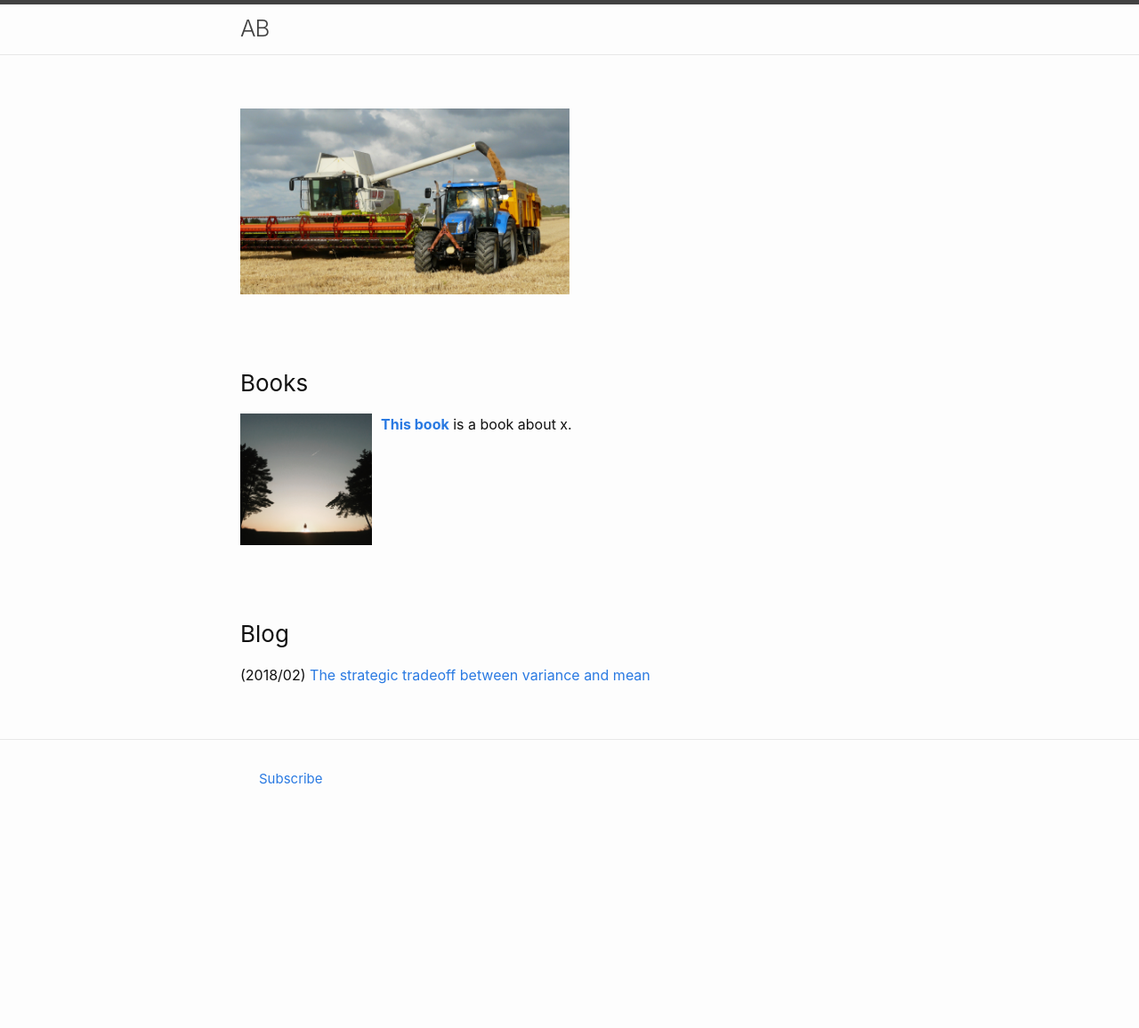
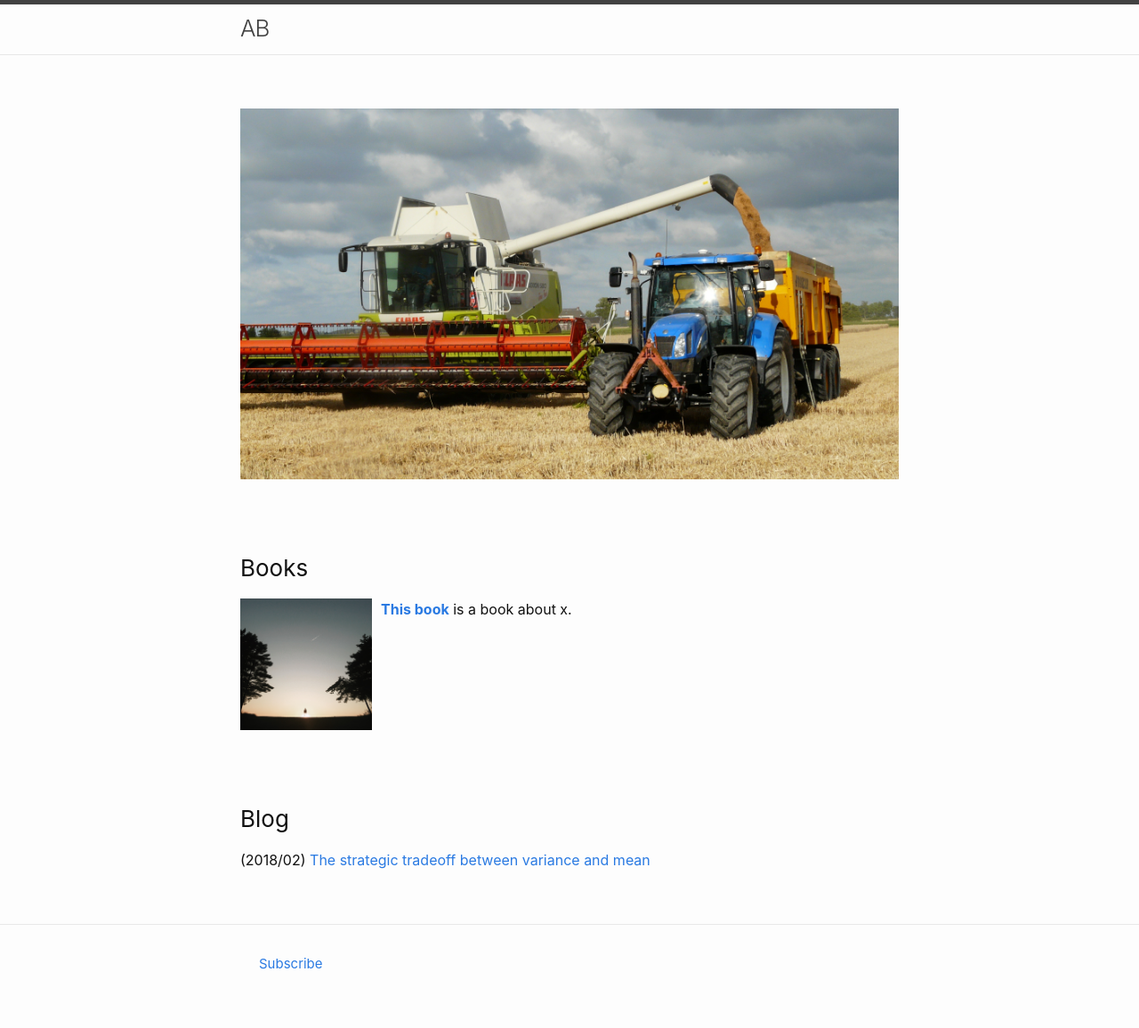
Before and after one commit to Nargagansett/nargagansett.github.io, a Jekyll site: the page built from index.md, in a window 1280 px wide. Shown: the whole page at 89% size. Built offline with Jekyll 4.4.1, drawn with Linux system fonts in a browser that asks for light colours; before the commit the page ends 947 px from its top, so only the background shows below that.

Commit message:
Update index.md

```diff
--- a/index.md
+++ b/index.md
@@ -2,7 +2,7 @@
 layout: page
 ---
 
-<img src="/assets/testtractor.jpg" height="50%" width="50%" style="margin: 0px 0px 20px 0px; float: center;">
+<img src="/assets/testtractor.jpg" height="50%" width="100%" style="margin: 0px 0px 20px 0px; float: center;">
 
 <h3>Books</h3>
 
```
